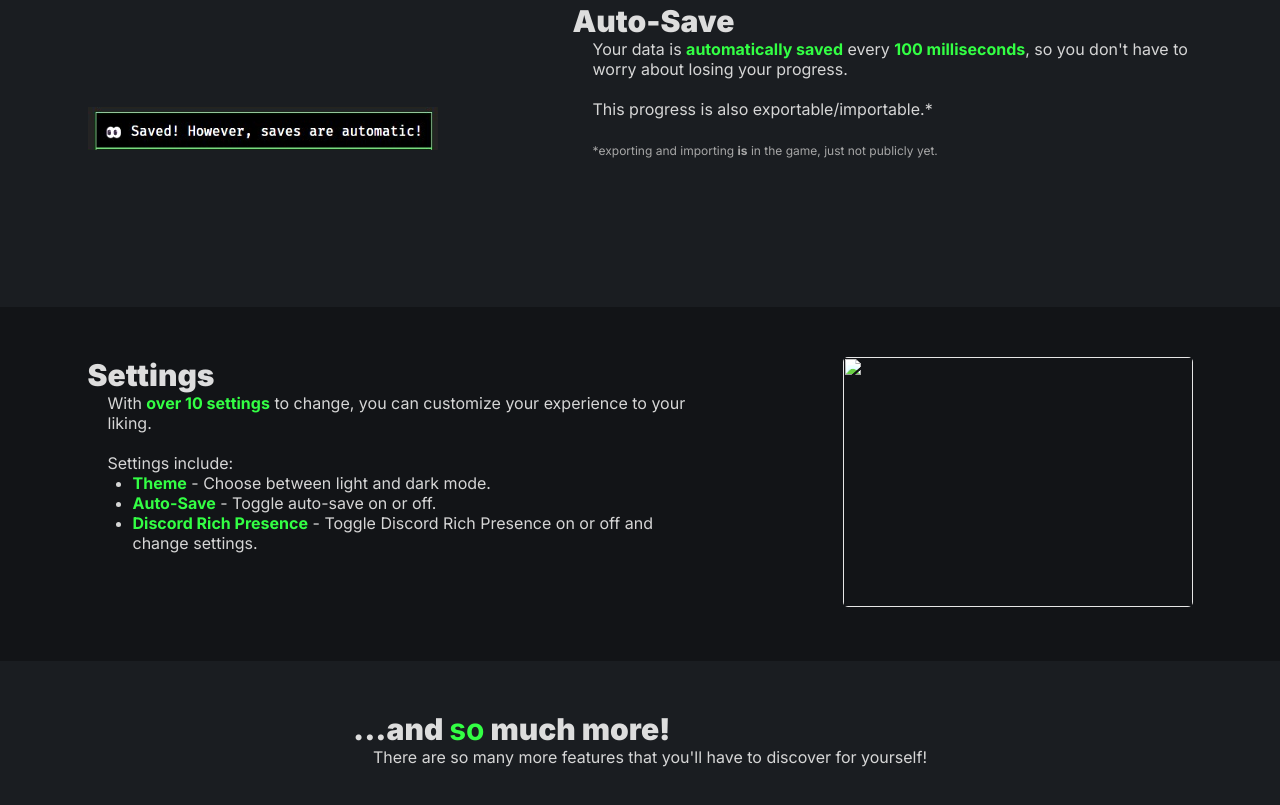
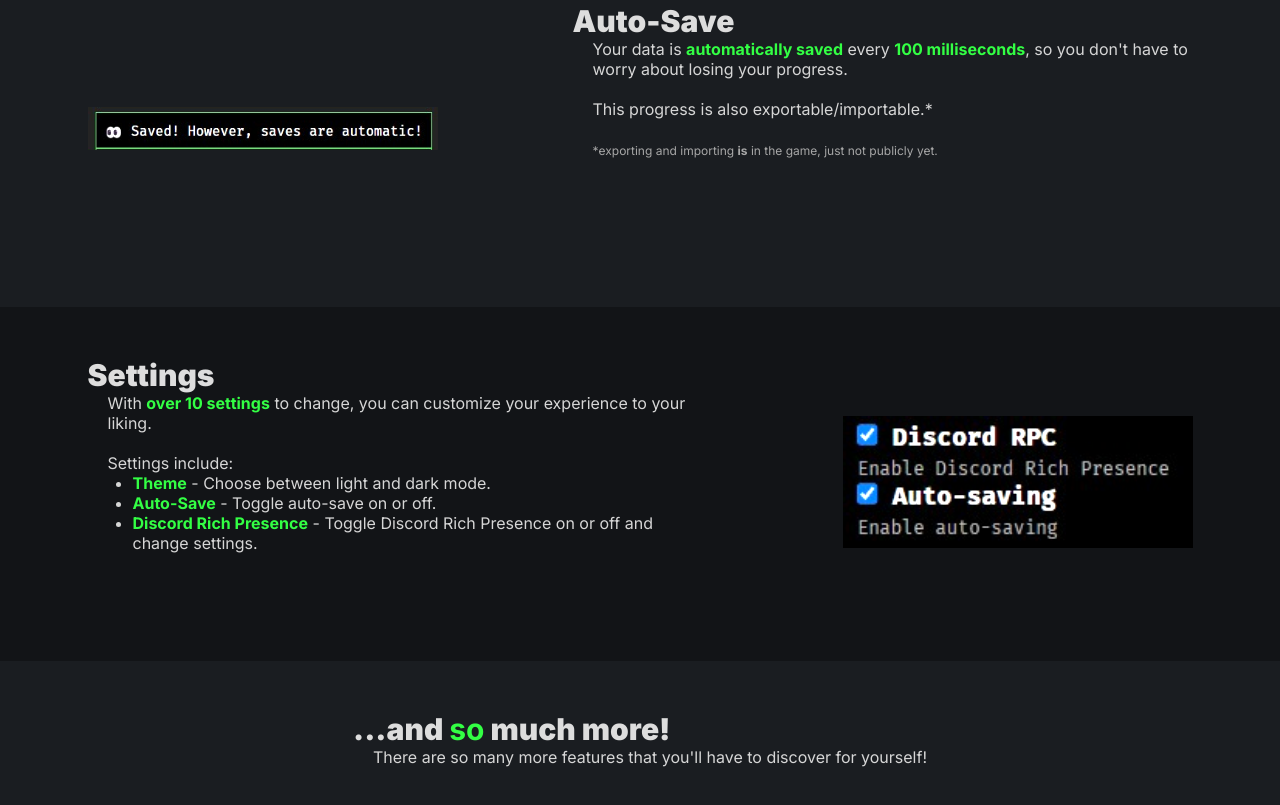
Before and after one commit to zNotChill/accord-web, a plain HTML site: page index.html in a window 1280 px wide. Shown: the part 2263-3068 px from the top of the page. Drawn offline with Linux system fonts and the light colour scheme.

Commit message:
ofcourse its a jpg

```diff
--- a/index.html
+++ b/index.html
@@ -198,7 +198,7 @@
       </div>
     </div>
     <div class="focal-image">
-      <img src="./src/img/settings-focal.png" alt="">
+      <img src="./src/img/settings-focal.jpg" alt="">
     </div>
   </section>
   <section class="feature-container">
```
